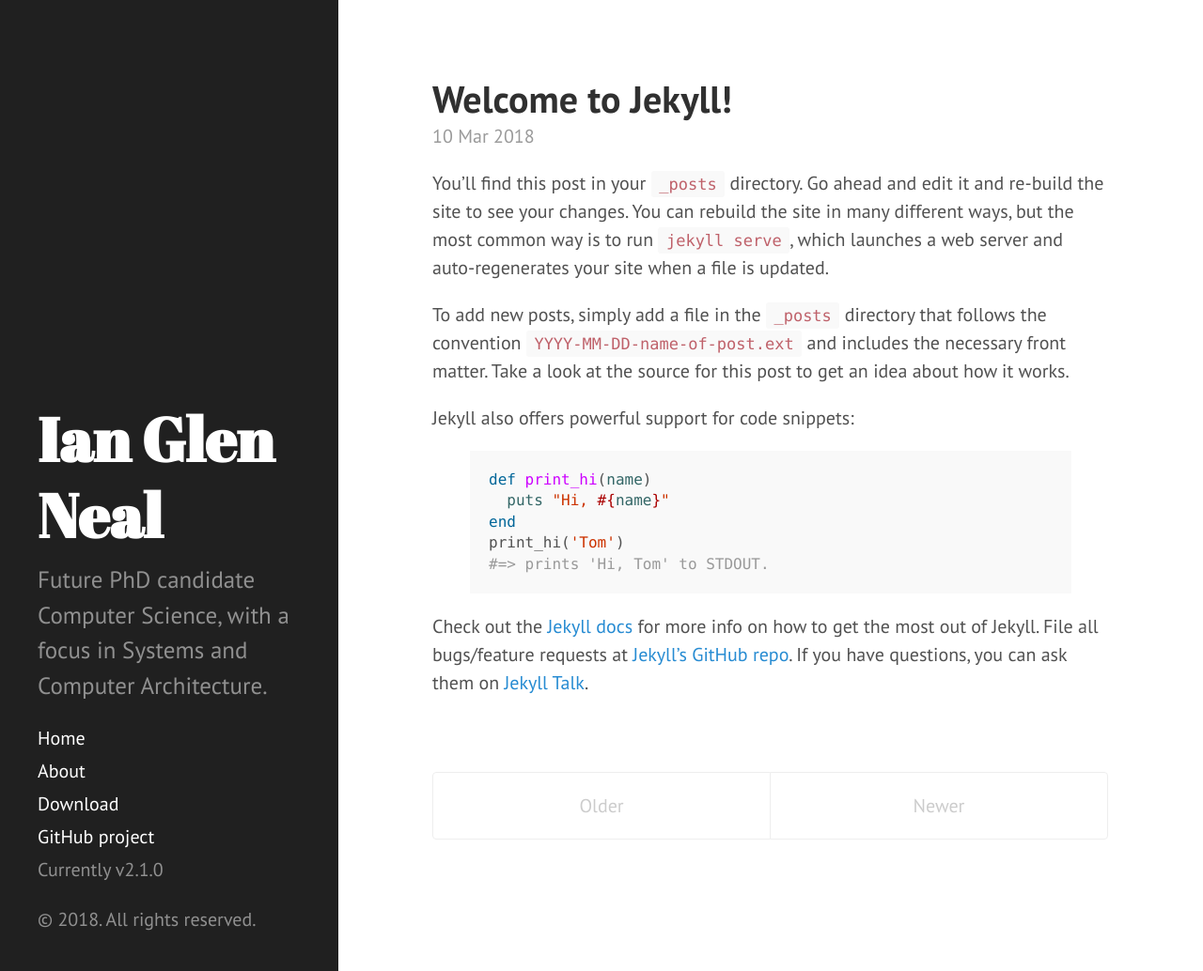
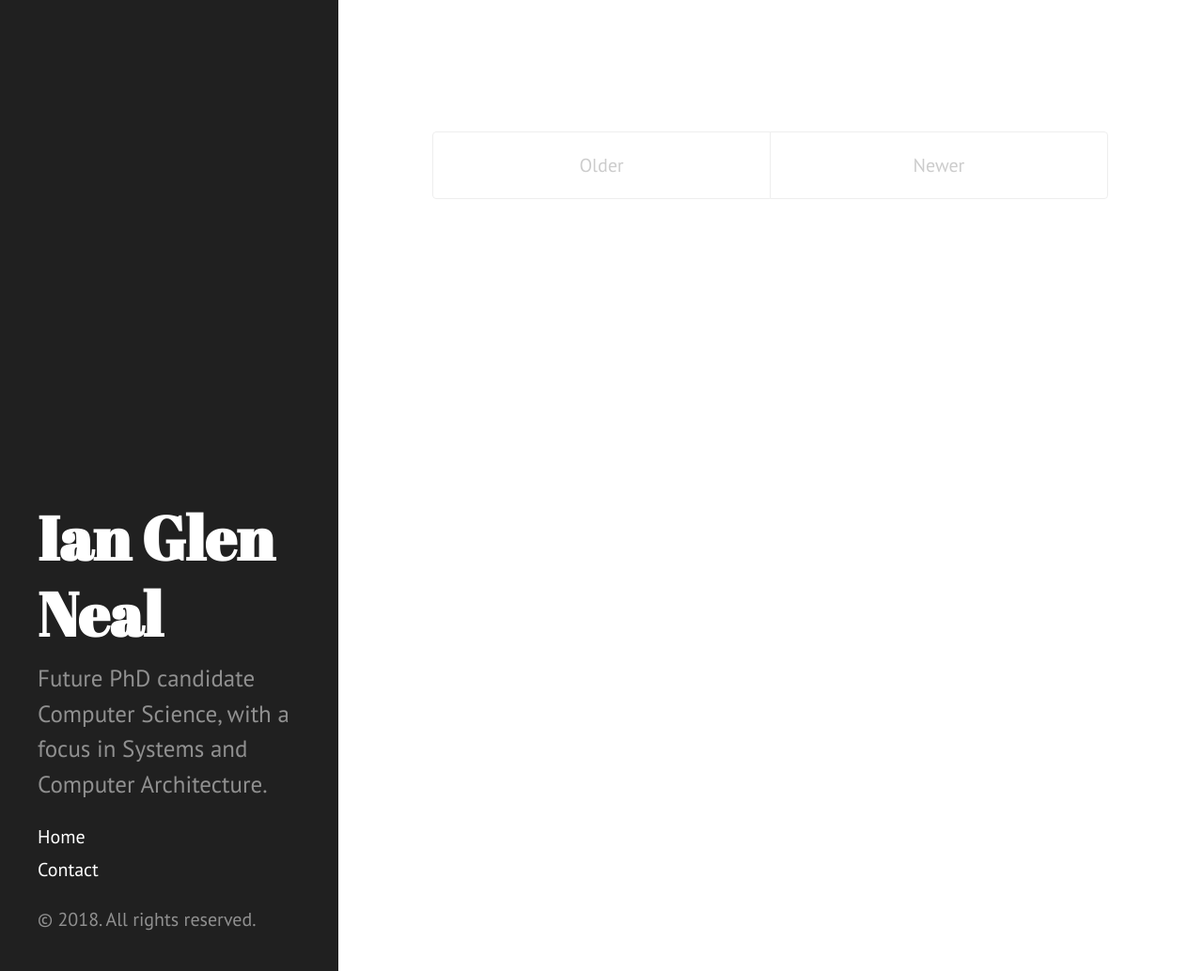
Before and after one commit to iangneal/iangneal.github.io, a Jekyll site: the page built from index.html, in a window 1280 px wide and 1034 px high. Shown: the whole window at 94% size. Built offline with Jekyll 4.4.1, drawn with Linux system fonts in a browser that asks for light colours; nearby versions of some CDN libraries; the list of posts is cut into pages by our own code.

Commit message:
Mostly tweaking/playing around with the site. - Removed example post - Updated contact information
TODO:
- Add documents, CV, etc.
- Potentially add more contact info (maybe blogs, etc)

```diff
--- a/_config.yml
+++ b/_config.yml
@@ -9,7 +9,7 @@
 highlighter: rouge
 
 # Permalinks
-permalink:        pretty
+permalink: pretty
 
 # Setup
 title: Ian Glen Neal
@@ -21,14 +21,28 @@
 url: 'about.iangneal.io'
 baseurl: '/'
 
+# Social media accounts
+twitter_username: iangneal
+github_username: dahca
+linkedin_username: ianglenneal
+google_plus_username:
+facebook_username:
+dribbble_username:
+
+# Various emails
+gmail_address: ian.gl.neal@gmail.com
+utexas_address: ian.glen.neal@utexas.edu
+
+
+# Atom.xml -- RSS feed
 author:
   name: 'Ian Glen Neal'
-  url: https://twitter.com/mdo
 
+# Paginate: break up block post list
 paginate: 5
 
 # Custom vars
-version:          2.1.0
-#
-#github:
-#  repo:           https://github.com/poole/hyde
+version:
+
+github:
+  repo:
--- a/_includes/head.html
+++ b/_includes/head.html
@@ -26,4 +26,7 @@
 
   <!-- RSS -->
   <link rel="alternate" type="application/rss+xml" title="RSS" href="/atom.xml">
+
+  <!-- Social Media -->
+  <link href="https://use.fontawesome.com/releases/v5.0.8/css/all.css" rel="stylesheet">
 </head>
--- a/_includes/sidebar.html
+++ b/_includes/sidebar.html
@@ -26,9 +26,11 @@
         {% endif %}
       {% endfor %}
 
-      <a class="sidebar-nav-item" href="{{ site.github.repo }}/archive/v{{ site.version }}.zip">Download</a>
-      <a class="sidebar-nav-item" href="{{ site.github.repo }}">GitHub project</a>
-      <span class="sidebar-nav-item">Currently v{{ site.version }}</span>
+      {% if site.github.repo %}
+        <a class="sidebar-nav-item" href="{{ site.github.repo }}/archive/v{{ site.version }}.zip">Download</a>
+        <a class="sidebar-nav-item" href="{{ site.github.repo }}">GitHub project</a>
+        <span class="sidebar-nav-item">Currently v{{ site.version }}</span>
+      {% endif %}
     </nav>
 
     <p>&copy; {{ site.time | date: '%Y' }}. All rights reserved.</p>
--- a/_posts/2018-03-10-welcome-to-jekyll.markdown
+++ /dev/null
@@ -1,25 +0,0 @@
----
-layout: post
-title:  "Welcome to Jekyll!"
-date:   2018-03-10 21:15:48 +0000
-categories: jekyll update
----
-You’ll find this post in your `_posts` directory. Go ahead and edit it and re-build the site to see your changes. You can rebuild the site in many different ways, but the most common way is to run `jekyll serve`, which launches a web server and auto-regenerates your site when a file is updated.
-
-To add new posts, simply add a file in the `_posts` directory that follows the convention `YYYY-MM-DD-name-of-post.ext` and includes the necessary front matter. Take a look at the source for this post to get an idea about how it works.
-
-Jekyll also offers powerful support for code snippets:
-
-{% highlight ruby %}
-def print_hi(name)
-  puts "Hi, #{name}"
-end
-print_hi('Tom')
-#=> prints 'Hi, Tom' to STDOUT.
-{% endhighlight %}
-
-Check out the [Jekyll docs][jekyll-docs] for more info on how to get the most out of Jekyll. File all bugs/feature requests at [Jekyll’s GitHub repo][jekyll-gh]. If you have questions, you can ask them on [Jekyll Talk][jekyll-talk].
-
-[jekyll-docs]: https://jekyllrb.com/docs/home
-[jekyll-gh]:   https://github.com/jekyll/jekyll
-[jekyll-talk]: https://talk.jekyllrb.com/
--- a/about.md
+++ /dev/null
@@ -1,18 +0,0 @@
----
-layout: page
-title: About
-permalink: /about/
----
-
-This is the base Jekyll theme. You can find out more info about customizing your Jekyll theme, as well as basic Jekyll usage documentation at [jekyllrb.com](https://jekyllrb.com/)
-
-You can find the source code for Minima at GitHub:
-[jekyll][jekyll-organization] /
-[minima](https://github.com/jekyll/minima)
-
-You can find the source code for Jekyll at GitHub:
-[jekyll][jekyll-organization] /
-[jekyll](https://github.com/jekyll/jekyll)
-
-
-[jekyll-organization]: https://github.com/jekyll
--- /dev/null
+++ b/contact.html
@@ -0,0 +1,77 @@
+---
+layout: page
+title: Contact
+permalink: /contact/
+---
+
+{% comment %}
+For a helpful guide:
+  https://blog.r3bl.me/en/simple-social-media-links-jekyll/
+
+For the updated fonts/more options:
+  https://fontawesome.com/get-started/web-fonts-with-css
+{% endcomment %}
+
+<ul>
+  <li>
+    <i class="far fa-envelope"></i> {{ site.gmail_address }}
+    <p> For personal inquiries. </p>
+  </li>
+
+  <li>
+    <i class="fas fa-envelope"></i> {{ site.utexas_address }}
+    <p> For professional inquiries. </p>
+  </li>
+
+{% if site.github_username %}
+  <li>
+    <a href="https://github.com/{{ site.github_username }}">
+      <i class="fab fa-github"></i> GitHub ({{ site.github_username }})
+    </a>
+    <p> Do not ask about the origin of my username &mdash; the answer is
+    disappointing. </p>
+  </li>
+{% endif %}
+
+{% if site.twitter_username %}
+  <li>
+    <a href="https://twitter.com/{{ site.twitter_username }}">
+      <i class="fab fa-twitter"></i> Twitter (@{{ site.twitter_username }})
+    </a>
+    <p> As of time of writing, my Twitter account is rather inactive. </p>
+  </li>
+{% endif %}
+
+{% if site.linkedin_username %}
+  <li>
+    <a href="https://linkedin.com/in/{{ site.linkedin_username }}">
+      <i class="fab fa-linkedin"></i> LinkedIn ({{ site.linkedin_username }})
+    </a>
+    <p> May not be as up-to-date as my CV. </p>
+  </li>
+{% endif %}
+
+{% if site.google_plus_username %}
+  <li>
+    <a href="https://plus.google.com/{{ site.google_plus_username }}">
+      <i class="fa fa-google-plus"></i> Google+
+    </a>
+  </li>
+{% endif %}
+
+{% if site.facebook_username %}
+  <li>
+    <a href="https://www.facebook.com/{{ site.facebook_username }}">
+      <i class="fa fa-facebook"></i> Facebook
+    </a>
+  </li>
+{% endif %}
+
+{% if site.dribbble_username %}
+  <li>
+  <a href="https://dribbble.com/{{ site.dribbble_username }}" class="icon">
+      <i class="fa fa-dribbble"></i> Dribbble
+    </a>
+  </li>
+{% endif %}
+</ul>
--- a/public/css/hyde.css
+++ b/public/css/hyde.css
@@ -43,6 +43,18 @@
   html {
     font-size: 20px;
   }
+}
+
+/* iangneal: no bullets for contact page */
+
+ul {
+  list-style-type: none;
+  padding: 0;
+  margin: 0;
+}
+
+ul p {
+  text-indent: 1.0em;
 }
 
 
@@ -97,6 +109,15 @@
 }
 .sidebar-nav-item.active {
   font-weight: bold;
+}
+
+/* iangneal: Differentate the active item a bit more. */
+.sidebar-nav-item.active::after {
+  content: " >";
+}
+
+.sidebar-nav-item.active::before {
+  content: "< ";
 }
 
 /* Sticky sidebar
```
